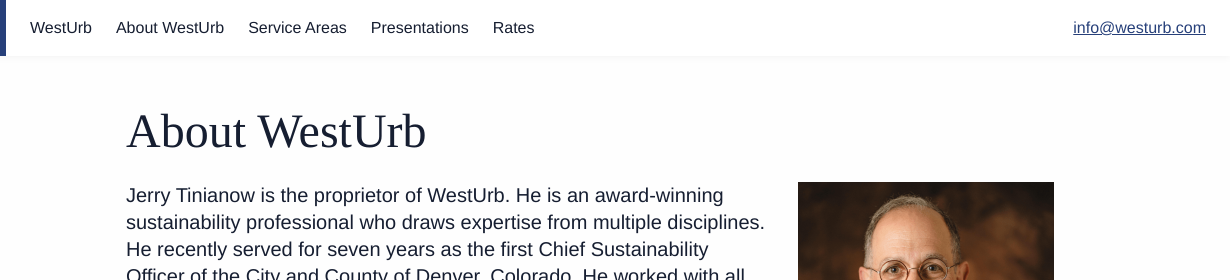
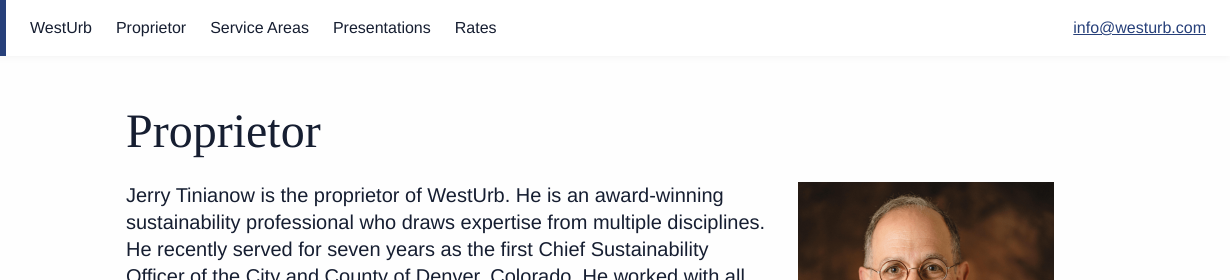
Before and after one commit to jtini/westurb, a Gatsby site: page /about in a window 1280 px wide. Shown: the top 280 px of the page, 50-1280 px from the left. Built offline with nearby package versions, Linux system fonts and the light colour scheme; Gatsby itself is replaced by a stand-in of ours.

Commit message:
change about to proprietor

```diff
--- a/src/components/HeaderPrimary/HeaderPrimary.js
+++ b/src/components/HeaderPrimary/HeaderPrimary.js
@@ -16,7 +16,7 @@ const HeaderPrimary = props => {
                 </Link>
                 <nav className="header-primary__navigation">
                     <Link to="/" className="header-primary__nav-link">WestUrb</Link>
-                    <Link to="/about" className="header-primary__nav-link">About WestUrb</Link>
+                    <Link to="/about" className="header-primary__nav-link">Proprietor</Link>
                     <Link to="/service-areas" className="header-primary__nav-link">Service Areas</Link>
                     <Link to="/presentations" className="header-primary__nav-link">Presentations</Link>
                     <Link to="/rates" className="header-primary__nav-link">Rates</Link>
--- a/src/pages/about.js
+++ b/src/pages/about.js
@@ -12,9 +12,9 @@ import gorePhoto from '../images/jerry-with-al-gore.png'
 const About = () => {
     return (
         <Layout>
-            <SEO title="About WestUrb" />
+            <SEO title="Proprietor" />
             <section className="container container--wide">
-                <h1>About WestUrb</h1>
+                <h1>Proprietor</h1>
                 <div className="flex-wrapper--reverse">
                     <Image
                         src={headshot}
```
